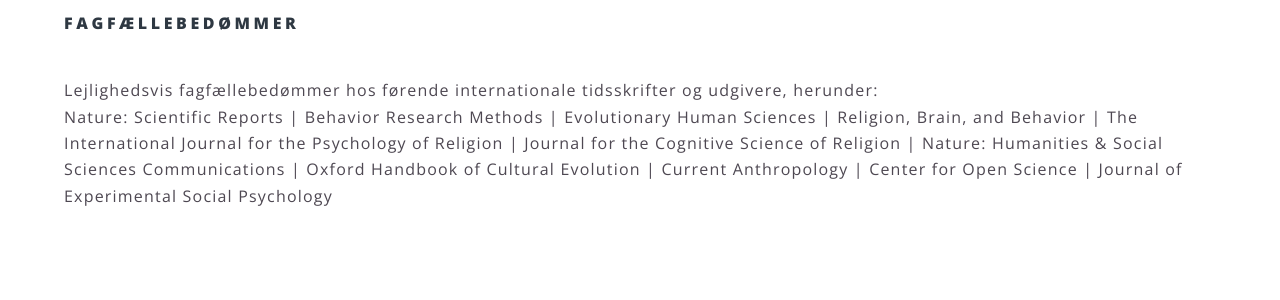
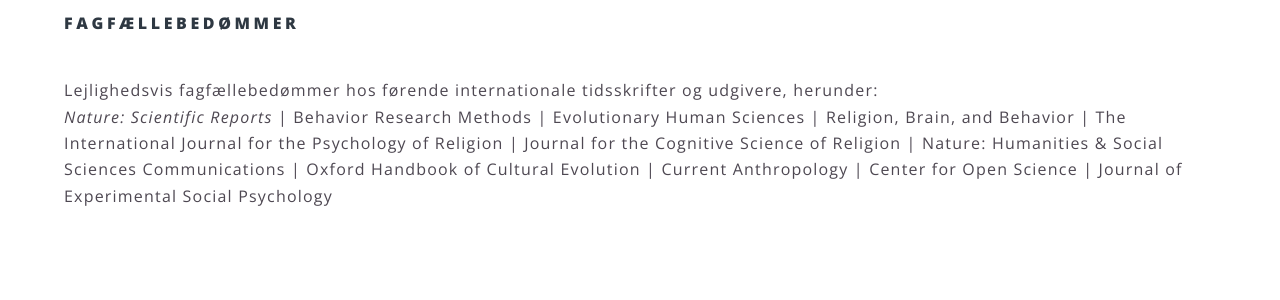
Before and after one commit to tbendixen/tbendixen.github.io.dk, a Jekyll site: the page built from forskning.html, in a window 1280 px wide and 900 px high, scrolled down 4512 px. Shown: the part 316-616 px from the top of the window. Built offline with Jekyll 4.4.1, drawn with Linux system fonts in a browser that asks for light colours.

```diff
--- a/forskning.html
+++ b/forskning.html
@@ -117,4 +117,4 @@ title: Forskning
 				<hr />
 				<h4>Fagfællebedømmer</h4>
 				<br />
-				<p>Lejlighedsvis fagfællebedømmer hos førende internationale tidsskrifter og udgivere, herunder:<br />Nature: Scientific Reports | Behavior Research Methods | Evolutionary Human Sciences | Religion, Brain, and Behavior | The International Journal for the Psychology of Religion | Journal for the Cognitive Science of Religion | Nature: Humanities & Social Sciences Communications | Oxford Handbook of Cultural Evolution | Current Anthropology | Center for Open Science | Journal of Experimental Social Psychology</p>
+				<p>Lejlighedsvis fagfællebedømmer hos førende internationale tidsskrifter og udgivere, herunder:<br /><i>Nature: Scientific Reports</i> | Behavior Research Methods | Evolutionary Human Sciences | Religion, Brain, and Behavior | The International Journal for the Psychology of Religion | Journal for the Cognitive Science of Religion | Nature: Humanities & Social Sciences Communications | Oxford Handbook of Cultural Evolution | Current Anthropology | Center for Open Science | Journal of Experimental Social Psychology</p>
```
